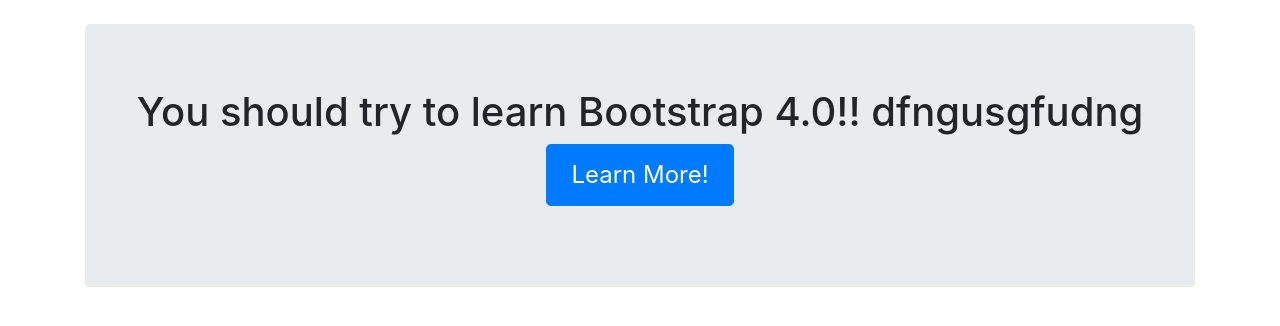
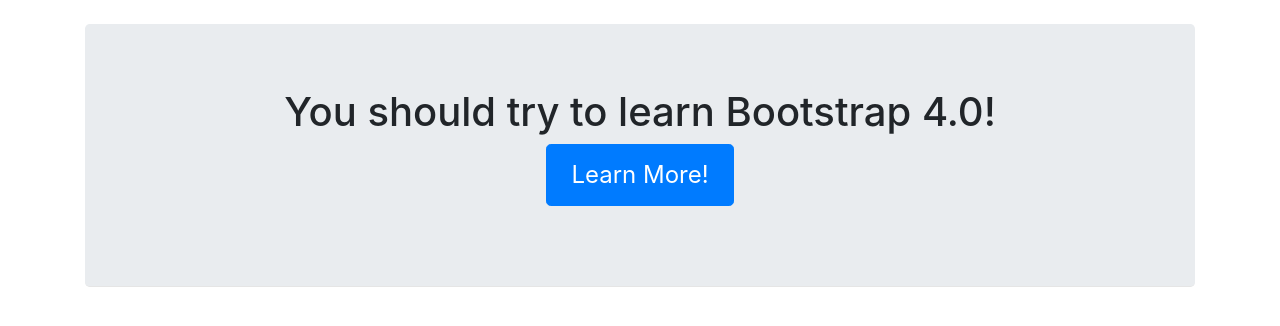
Before and after one commit to tatatan/STEPS_Website, a PHP site: page / in a window 1280 px wide. Shown: the part 56-382 px from the top of the page. Run offline with PHP 8.4, Linux system fonts and the light colour scheme.

Commit message:
edit index.php

```diff
--- a/index.php
+++ b/index.php
@@ -14,7 +14,7 @@
   <main role="main">
     <div class="container">
       <div class="jumbotron">
-        <h1>You should try to learn Bootstrap 4.0!! dfngusgfudng</h1>
+        <h1>You should try to learn Bootstrap 4.0!</h1>
         <p><a href="https://getbootstrap.com/" class="btn btn-lg btn-primary">Learn More!</a></p>
       </div>
     </div>
```
